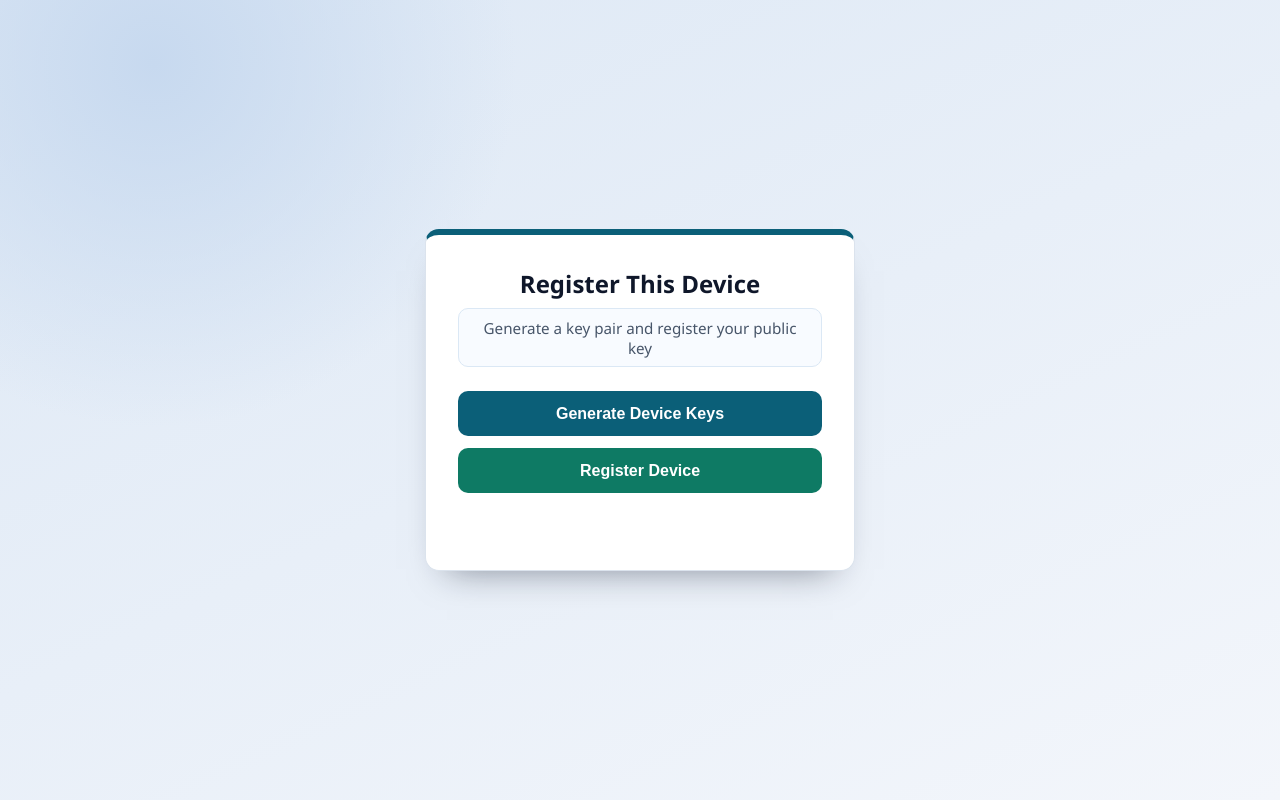
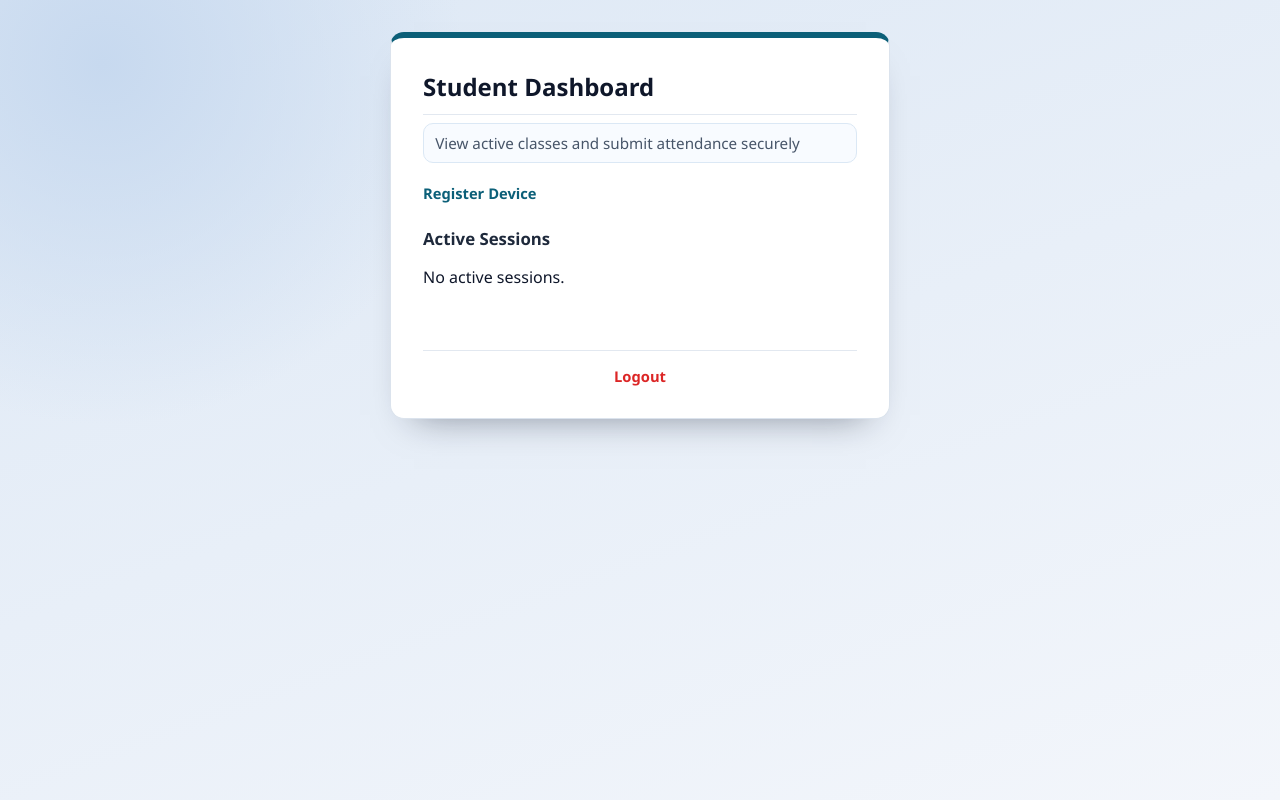
Before and after one commit to Aarav-Shah-175/Secure_Attendance_System, a Django app: page /student/register-device/ in a window 1280 px wide. Run offline with Django 5.2, Linux system fonts and the light colour scheme; the visitor is signed in with stand-in values (Sample User, id 1).

```diff
--- a/secure_attendance/core/templates/student_register_device.html
+++ b/secure_attendance/core/templates/student_register_device.html
@@ -3,7 +3,7 @@
 <head>
     <meta charset="UTF-8">
     <meta name="viewport" content="width=device-width, initial-scale=1.0">
-    <title>Register Device</title>
+    <title>Student Dashboard</title>
     <style>
         :root {
             --bg-start: #dde8f5;
@@ -12,12 +12,14 @@
             --card-border: #dbe3ed;
             --text-main: #0f172a;
             --text-muted: #475569;
-            --button-bg: #0b5f78;
-            --button-hover: #084f63;
-            --button-secondary-bg: #0e7a64;
-            --button-secondary-hover: #0b6854;
-            --status: #0e7a64;
-            --shadow: 0 20px 34px -22px rgba(15, 23, 42, 0.5);
+            --line: #e2e8f0;
+            --session-bg: #f8fafc;
+            --session-border: #e2e8f0;
+            --action: #0b5f78;
+            --action-hover: #084f63;
+            --danger: #dc2626;
+            --danger-hover: #b91c1c;
+            --shadow: 0 20px 36px -24px rgba(15, 23, 42, 0.5);
         }
 
         * {
@@ -26,37 +28,38 @@
 
         body {
             font-family: "Segoe UI", Roboto, Helvetica, Arial, sans-serif;
-            background: radial-gradient(circle at 12% 8%, #c7d9ef 0%, transparent 27%),
-                        linear-gradient(155deg, var(--bg-start), var(--bg-end));
+            background: radial-gradient(circle at 8% 8%, #c7d9ef 0%, transparent 26%),
+                        linear-gradient(160deg, var(--bg-start), var(--bg-end));
             display: flex;
             justify-content: center;
-            align-items: center;
+            align-items: flex-start;
             min-height: 100vh;
             margin: 0;
-            padding: 1.25rem;
+            padding: 2rem 1rem;
             color: var(--text-main);
         }
 
-        .device-container {
+        .dashboard-container {
             background-color: var(--card-bg);
             padding: 2rem;
             border-radius: 14px;
             box-shadow: var(--shadow);
             width: 100%;
-            max-width: 430px;
-            text-align: center;
+            max-width: 500px;
             border: 1px solid var(--card-border);
-            border-top: 6px solid var(--button-bg);
+            border-top: 6px solid var(--action);
         }
 
         h2 {
             margin-top: 0;
             margin-bottom: 0.5rem;
             font-weight: 700;
+            border-bottom: 1px solid var(--line);
+            padding-bottom: 0.7rem;
         }
 
         .subheading {
-            margin: 0 0 1.5rem;
+            margin: 0 0 1.2rem;
             color: var(--text-muted);
             font-size: 0.95rem;
             background: #f8fbff;
@@ -65,129 +68,282 @@
             padding: 0.55rem 0.7rem;
         }
 
+        h3 {
+            margin-top: 1.45rem;
+            margin-bottom: 0.85rem;
+            color: #1e293b;
+            font-size: 1.05rem;
+        }
+
+        a {
+            display: inline-block;
+            color: var(--action);
+            text-decoration: none;
+            font-weight: 600;
+            font-size: 0.92rem;
+            transition: color 0.2s;
+        }
+
+        a:hover {
+            color: var(--action-hover);
+            text-decoration: underline;
+        }
+
+        a[href="{% url 'logout' %}"] {
+            color: var(--danger);
+            margin-top: 1.35rem;
+            display: block;
+            text-align: center;
+            border-top: 1px solid var(--line);
+            padding-top: 0.95rem;
+        }
+
+        a[href="{% url 'logout' %}"]:hover {
+            color: var(--danger-hover);
+        }
+
+        div[style*="border:1px solid black"] {
+            border: 1px solid var(--session-border) !important;
+            padding: 1rem 1.1rem !important;
+            margin: 0 0 0.9rem 0 !important;
+            border-radius: 12px !important;
+            background-color: var(--session-bg) !important;
+            border-left: 5px solid #8fb6d8 !important;
+            transition: box-shadow 0.2s ease !important;
+            transform: 0.2s ease !important;
+        }
+
+        div[style*="border:1px solid black"]:hover {
+            box-shadow: 0 12px 20px -18px rgba(15, 23, 42, 0.7) !important;
+            transform: translateY(-1px) !important;
+        }
+
+        div[style*="border:1px solid black"] p {
+            margin: 0 0 0.45rem 0;
+            font-size: 0.95rem;
+            color: var(--text-muted);
+        }
+
         button {
-            background-color: var(--button-bg);
+            background-color: #0b5f78;
             color: white;
-            padding: 0.82rem;
+            padding: 0.75rem 1rem;
             border: none;
             border-radius: 10px;
-            font-size: 1rem;
+            font-size: 0.9rem;
             font-weight: 600;
             cursor: pointer;
             transition: background-color 0.2s ease, transform 0.08s ease;
-            margin-bottom: 0.8rem;
+            margin-top: 0.5rem;
             width: 100%;
         }
 
         button:hover {
-            background-color: var(--button-hover);
+            background-color: #084f63;
         }
 
         button:active {
             transform: translateY(1px);
         }
 
-        button + button {
-            background-color: var(--button-secondary-bg);
+        #attendanceStatus {
+            font-weight: 600;
+            text-align: center;
+            margin-top: 0.95rem;
+            margin-bottom: 0;
+            min-height: 1.5em;
         }
 
-        button + button:hover {
-            background-color: var(--button-secondary-hover);
-        }
-
-        #status {
-            margin-top: 0.9rem;
-            margin-bottom: 0;
-            font-size: 0.95rem;
-            font-weight: 600;
-            color: var(--status);
-            min-height: 1.2em;
+        br {
+            display: none;
         }
 
         @media (max-width: 480px) {
-            .device-container {
-                padding: 1.35rem;
+            .dashboard-container {
+                padding: 1.3rem;
             }
         }
     </style>
 </head>
 <body>
+    <div id="cameraBox" style="display:none; margin-top:20px; text-align:center;">
+        <video id="video" width="320" height="240" autoplay></video>
+        <br><br>
+        <button onclick="captureFace()">Capture Face</button>
+    </div>
 
-    <div class="device-container">
-        <h2>Register This Device</h2>
-        <p class="subheading">Generate a key pair and register your public key</p>
+    <div class="dashboard-container">
+        <h2>Student Dashboard</h2>
+        <p class="subheading">View active classes and submit attendance securely</p>
 
-        <button onclick="generateKeys()">Generate Device Keys</button>
-        <button onclick="sendPublicKey()">Register Device</button>
+        <a href="/student/register-device/">Register Device</a>
 
-        <p id="status"></p>
+        <h3>Active Sessions</h3>
+
+        {% for session in sessions %}
+            <div style="border:1px solid black; padding:10px; margin:10px;">
+                <p><strong>Course:</strong> {{ session.course_code }}</p>
+                <p><strong>Expires:</strong> {{ session.expiry }}</p>
+
+                <button onclick="startFaceVerification('{{ session.id }}', '{{ session.network_nonce }}')">
+                    Submit Attendance
+                </button>
+
+            </div>
+        {% empty %}
+            <p>No active sessions.</p>
+        {% endfor %}
+
+        <br>
+        <p id="attendanceStatus"></p>
+
+        <a href="{% url 'logout' %}">Logout</a>
     </div>
 
 <script>
-let keyPair = null;
 
-async function generateKeys() {
-    keyPair = await window.crypto.subtle.generateKey(
-        {
-            name: "ECDSA",
-            namedCurve: "P-256"
-        },
-        true,
-        ["sign", "verify"]
-    );
+let currentSession = null;
+let currentNonce = null;
 
-    // Export private key
-    const privateKeyBuffer = await crypto.subtle.exportKey(
-        "pkcs8",
-        keyPair.privateKey
-    );
+async function startFaceVerification(sessionId, nonce){
 
-    let binary = "";
-    const bytes = new Uint8Array(privateKeyBuffer);
-    for (let i = 0; i < bytes.byteLength; i++) {
-        binary += String.fromCharCode(bytes[i]);
+    currentSession = sessionId;
+    currentNonce = nonce;
+
+    const video = document.getElementById("video");
+
+    try{
+
+        const stream = await navigator.mediaDevices.getUserMedia({video:true});
+        video.srcObject = stream;
+
+        document.getElementById("cameraBox").style.display = "block";
+
+    }catch(err){
+        alert("Camera access denied");
+    }
+}
+
+async function captureFace(){
+
+    const video = document.getElementById("video");
+
+    const canvas = document.createElement("canvas");
+    canvas.width = video.videoWidth;
+    canvas.height = video.videoHeight;
+
+    const ctx = canvas.getContext("2d");
+    ctx.drawImage(video, 0, 0);
+
+    const imageData = canvas.toDataURL("image/jpeg");
+
+    // stop camera
+    const stream = video.srcObject;
+    if(stream){
+        const tracks = stream.getTracks();
+        tracks.forEach(track => track.stop());
     }
 
-    const privateBase64 = btoa(binary);
-    localStorage.setItem("device_private_key", privateBase64);
+    document.getElementById("cameraBox").style.display = "none";
 
-    document.getElementById("status").innerText = "Keys generated.";
+    const response = await fetch("/student/face-verify/",{
+        method:"POST",
+        headers:{
+            "Content-Type":"application/json",
+            "X-CSRFToken":"{{ csrf_token }}"
+        },
+        body:JSON.stringify({
+            image:imageData
+        })
+    });
+
+    const result = await response.json();
+
+    if(result.status === "success"){
+        alert("Face Verified 😎");
+
+        signNonce(currentSession, currentNonce);
+
+    }else{
+        alert("Face Verification Failed 💀");
+    }
 }
 
-async function sendPublicKey() {
+async function signNonce(sessionId, nonce) {
 
-    if (!keyPair) {
-        alert("Generate keys first!");
+    alert("Signing started");
+
+    const privateBase64 = localStorage.getItem("device_private_key");
+
+    if (!privateBase64) {
+        alert("Private key not found.");
         return;
     }
 
-    const exported = await window.crypto.subtle.exportKey(
-        "spki",
-        keyPair.publicKey
-    );
+    try {
+        const binary = Uint8Array.from(atob(privateBase64), c => c.charCodeAt(0));
 
-    let binary = "";
-    const bytes = new Uint8Array(exported);
-    for (let i = 0; i < bytes.byteLength; i++) {
-        binary += String.fromCharCode(bytes[i]);
-    }
+        const privateKey = await crypto.subtle.importKey(
+            "pkcs8",
+            binary.buffer,
+            {
+                name: "ECDSA",
+                namedCurve: "P-256"
+            },
+            false,
+            ["sign"]
+        );
 
-    const base64 = btoa(binary);
+        alert("Private key imported");
 
-    const pem = `-----BEGIN PUBLIC KEY-----\n${base64}\n-----END PUBLIC KEY-----`;
+        const encoder = new TextEncoder();
+        const data = encoder.encode(nonce);
 
-    fetch("/student/register-device/", {
+        const signature = await crypto.subtle.sign(
+            {
+                name: "ECDSA",
+                hash: { name: "SHA-256" }
+            },
+            privateKey,
+            data
+        );
+
+        alert("Nonce signed");
+
+        let binarySig = "";
+        const sigBytes = new Uint8Array(signature);
+        for (let i = 0; i < sigBytes.byteLength; i++) {
+            binarySig += String.fromCharCode(sigBytes[i]);
+        }
+
+        const base64Signature = btoa(binarySig);
+
+        alert("Sending to backend");
+
+    const response = await fetch("/student/submit/", {
         method: "POST",
         headers: {
             "Content-Type": "application/json",
             "X-CSRFToken": "{{ csrf_token }}"
         },
-        body: JSON.stringify({ public_key: pem })
-    }).then(() => {
-        document.getElementById("status").innerText = "Device registered.";
+        body: JSON.stringify({
+            session_id: sessionId,
+            signed_nonce: base64Signature
+        })
     });
+
+    const result = await response.json();
+
+    document.getElementById("attendanceStatus").innerText = result.message;
+    document.getElementById("attendanceStatus").style.color =
+    result.status === "success" ? "green" : "red";
+
+    } catch (err) {
+        alert("Signing error: " + err);
+    }
 }
+
+
 </script>
-
 </body>
 </html>
--- a/secure_attendance/core/views.py
+++ b/secure_attendance/core/views.py
@@ -12,6 +12,18 @@ import ipaddress
 import csv
 from django.http import HttpResponse#type: ignore
 from openpyxl import Workbook#type: ignore
+
+# face recognition imports
+
+import base64
+import cv2
+import numpy as np
+import torch
+import json
+import os
+from PIL import Image
+from django.http import JsonResponse
+from facenet_pytorch import MTCNN, InceptionResnetV1
 
 @login_required
 def export_xlsx(request, session_id):
@@ -188,3 +200,68 @@ def verify_integrity_view(request, session_id):
     return render(request, "integrity_result.html", {
         "result": result
     })
+
+
+
+# face recognition code
+
+device = 'cuda' if torch.cuda.is_available() else 'cpu'
+
+mtcnn = MTCNN(image_size = 160, margin = 0, device = device)
+resnet = InceptionResnetV1(pretrained='vggface2').eval().to(device)
+
+
+def face_verify(request):
+
+    if request.method == "POST":
+
+        data = json.loads(request.body)
+        image_data = data["image"]
+
+        # remove base64 header
+        image_data = image_data.split(",")[1]
+
+        image_bytes = base64.b64decode(image_data)
+
+        np_img = np.frombuffer(image_bytes, np.uint8)
+        frame = cv2.imdecode(np_img, cv2.IMREAD_COLOR)
+
+        frame_rgb = cv2.cvtColor(frame, cv2.COLOR_BGR2RGB)
+        img = Image.fromarray(frame_rgb)
+
+        face = mtcnn(img)
+
+        if face is None:
+            return JsonResponse({"status": "fail"})
+
+        face = face.unsqueeze(0).to(device)
+
+        with torch.no_grad():
+            embedding = resnet(face)
+
+        embedding = embedding.cpu().numpy()
+
+        # get student id
+        student_id = request.user.id
+
+        embedding_path = f"embeddings/student_{student_id}.npy"
+
+        if not os.path.exists(embedding_path):
+            return JsonResponse({
+                "status": "fail",
+                "message": "Face not registered"
+            })
+
+        stored_embedding = np.load(embedding_path)
+
+        emb1 = torch.tensor(stored_embedding)
+        emb2 = torch.tensor(embedding)
+
+        similarity = torch.nn.functional.cosine_similarity(emb1, emb2).item()
+
+        print("Cosine similarity:", similarity)
+
+        if similarity > 0.7:
+            return JsonResponse({"status": "success"})
+        else:
+            return JsonResponse({"status": "fail"})
--- a/secure_attendance/secure_attendance/urls.py
+++ b/secure_attendance/secure_attendance/urls.py
@@ -17,5 +17,6 @@ urlpatterns = [
     path('teacher/verify/<uuid:session_id>/', views.verify_integrity_view, name='verify_integrity'),
     path('teacher/export-csv/<uuid:session_id>/', views.export_csv, name='export_csv'),
     path('teacher/export-xlsx/<uuid:session_id>/', views.export_xlsx, name='export_xlsx'),
+    path("student/face-verify/", views.face_verify),
 
 ]
```
Also changed, not shown: 1 other file.
